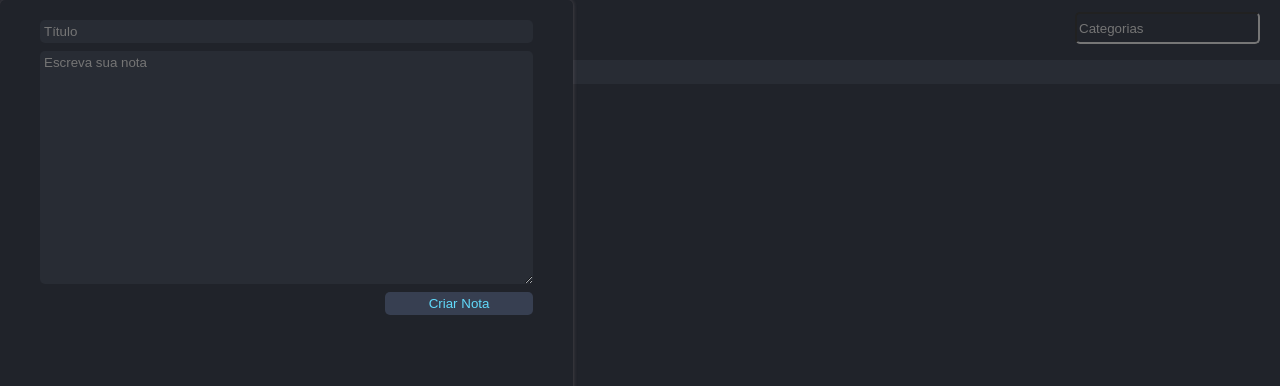
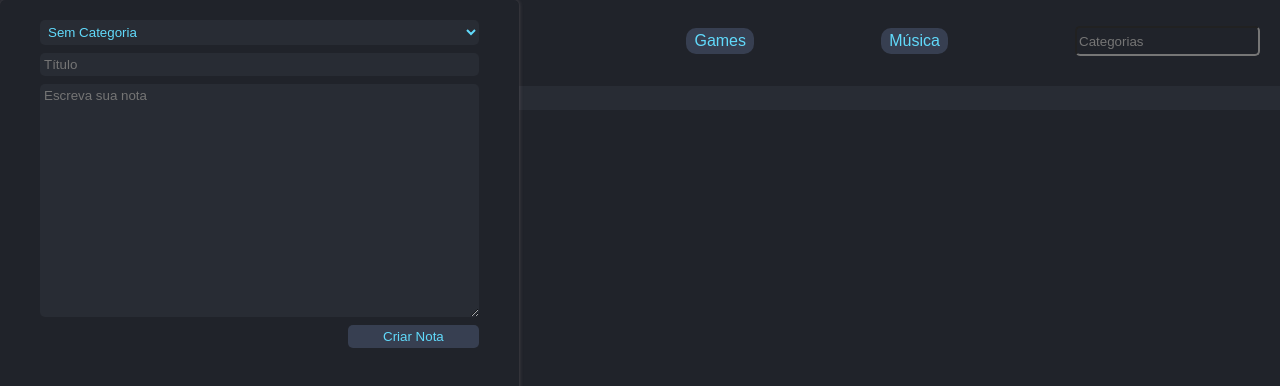
Before and after one commit to wendreslucas/ceepReact, a React (Create React App) app: page / in a window 1280 px wide. Shown: the top 386 px of the page. Built offline with nearby package versions, Linux system fonts and the light colour scheme.

Commit message:
construindo padrões, adicionando categorias dinamicamente

```diff
--- a/src/App.js
+++ b/src/App.js
@@ -9,12 +9,12 @@
     super()
     this.state = {
       notas: [],
-      categorias: []
+      categorias: ['Games', 'Música']
     }
   }
 
-  criarNota(titulo, texto) {
-    const novaNota = { titulo, texto }
+  criarNota(titulo, texto, categoria) {
+    const novaNota = { titulo, texto, categoria }
     const novoArrayNotas = [...this.state.notas, novaNota]
     const novoEstado = {
       notas: novoArrayNotas
@@ -37,7 +37,10 @@
   render() {
     return (
       <section className="conteudo">
-        <FormularioCadastro criarNota={this.criarNota.bind(this)} />
+        <FormularioCadastro
+          categorias={this.state.categorias}
+          criarNota={this.criarNota.bind(this)}
+        />
         <main className="conteudo-principal">
           <ListaDeCategorias
             adicionarCategoria={this.adicionarCategoria.bind(this)}
--- a/src/components/CardNota/CardNota.jsx
+++ b/src/components/CardNota/CardNota.jsx
@@ -17,6 +17,7 @@
             className="card-nota__delete"
             onClick={this.apagar.bind(this)}
           />
+          <h4>{this.props.categoria}</h4>
         </header>
         <p className="card-nota_texto">{this.props.texto}</p>
       </section>
--- a/src/components/FormularioCadastro/FormularioCadastro.css
+++ b/src/components/FormularioCadastro/FormularioCadastro.css
@@ -15,6 +15,7 @@
   border: none;
   border-radius: 5px;
   background-color: var(--fundo);
+  color: #61dafb;
   font-family: Arial, Helvetica, sans-serif;
   font-weight: 100;
 }
--- a/src/components/FormularioCadastro/FormularioCadastro.jsx
+++ b/src/components/FormularioCadastro/FormularioCadastro.jsx
@@ -6,6 +6,7 @@
     super(props)
     this.titulo = ''
     this.texto = ''
+    this.categoria = ''
   }
 
   handleMudancaTitulo(evento) {
@@ -13,20 +14,42 @@
     this.titulo = evento.target.value
   }
 
-  handlerMudancaTexto(evento) {
+  handleMudancaTexto(evento) {
     evento.stopPropagation()
     this.texto = evento.target.value
+  }
+
+  handleMudancaCategoria(evento) {
+    evento.stopPropagation()
+    this.categoria = evento.target.value
   }
 
   criarNota(evento) {
     evento.preventDefault()
     evento.stopPropagation()
-    this.props.criarNota(this.titulo, this.texto)
+    this.props.criarNota(this.titulo, this.texto, this.categoria)
+    evento.limparCampos()
+  }
+
+  limparCampos(evento) {
+    evento.stopPropagation()
+    this.titulo.value = ''
+    this.texto.value = ''
+    this.categoria.value = ''
   }
 
   render() {
     return (
       <form className="form-cadastro" onSubmit={this.criarNota.bind(this)}>
+        <select
+          onChange={this.handleMudancaCategoria.bind(this)}
+          className="form-cadastro_input"
+        >
+          <option>Sem Categoria</option>
+          {this.props.categorias.map(categoria => {
+            return <option>{categoria}</option>
+          })}
+        </select>
         <input
           type="text"
           placeholder="Título"
@@ -37,7 +60,7 @@
           rows={15}
           placeholder="Escreva sua nota"
           className="form-cadastro_input"
-          onChange={this.handlerMudancaTexto.bind(this)}
+          onChange={this.handleMudancaTexto.bind(this)}
         />
         <button className="form-cadastro_input form-cadastro_submit">
           Criar Nota
--- a/src/components/ListaDeCategorias/ListaDeCategorias.css
+++ b/src/components/ListaDeCategorias/ListaDeCategorias.css
@@ -2,6 +2,7 @@
   display: flex;
   flex-direction: row;
   margin-top: 12px;
+  align-items: center;
 }
 .lista-categorias_lista {
   flex: 1;
@@ -12,7 +13,7 @@
 }
 .lista-categorias_item {
   background-color: var(--secundaria);
-  color: white;
+  color: #61dafb;
   padding: 4px 8px;
   border-radius: 10px;
   font-family: Arial, Helvetica, sans-serif;
@@ -21,4 +22,5 @@
   margin-right: 20px;
   border-radius: 5px;
   color: #61dafb;
+  height: 24px;
 }
--- a/src/components/ListaDeNotas/ListaDeNotas.jsx
+++ b/src/components/ListaDeNotas/ListaDeNotas.jsx
@@ -13,6 +13,7 @@
                 apagarNota={this.props.apagarNota}
                 titulo={nota.titulo}
                 texto={nota.texto}
+                categoria={nota.categoria}
               />
             </li>
           )
```
